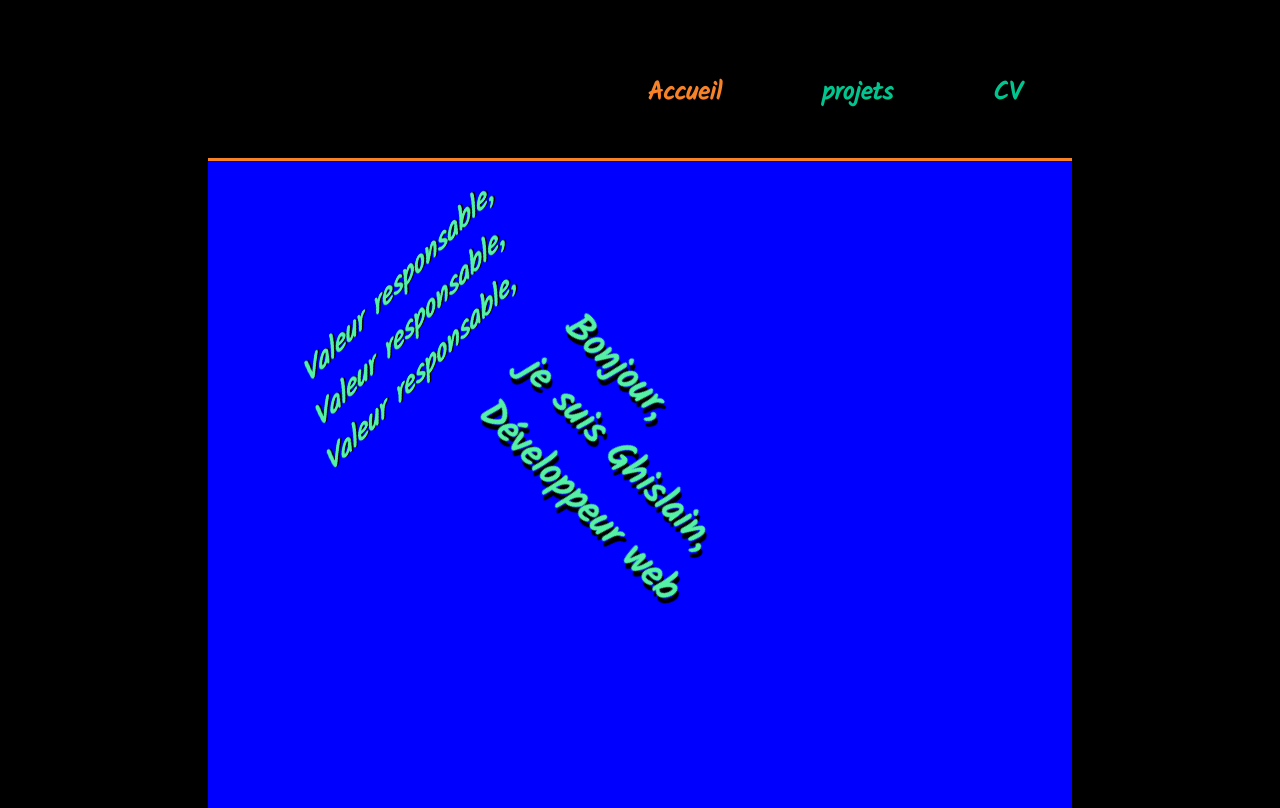
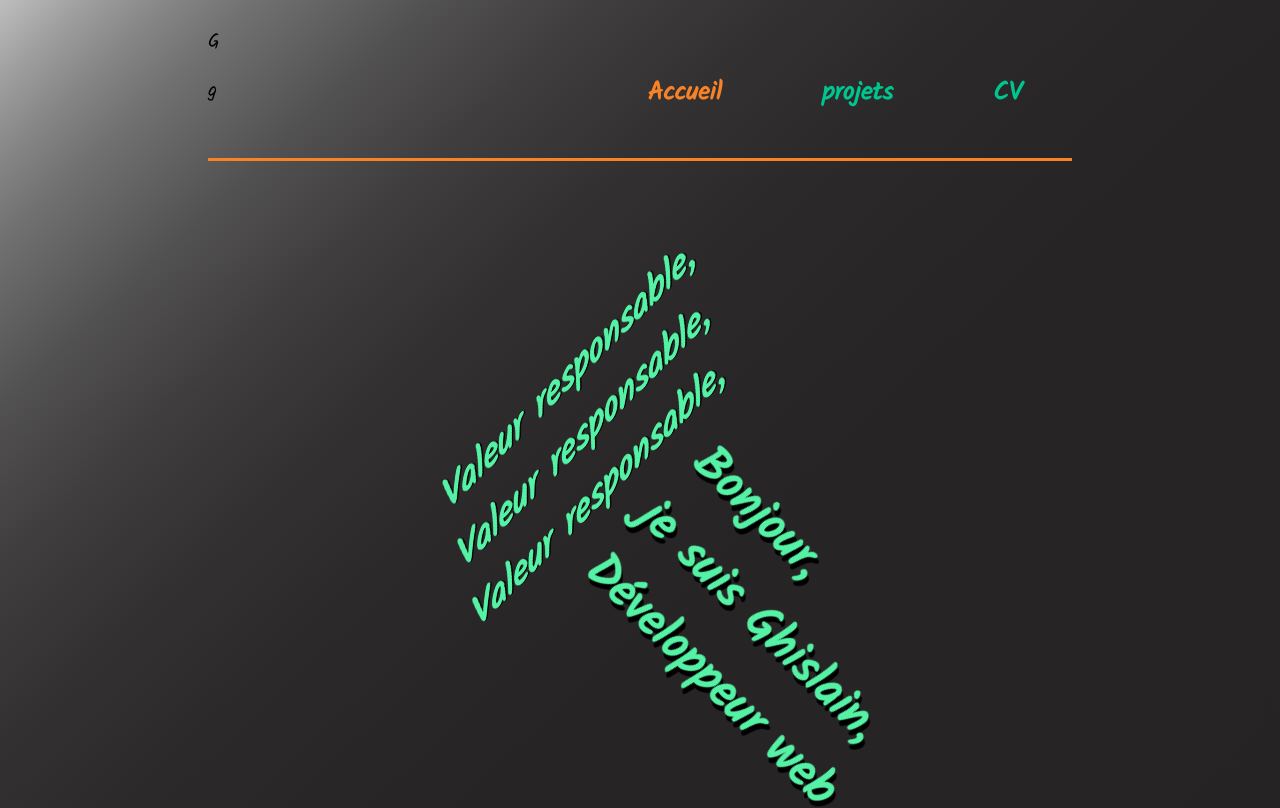
Before and after one commit to ghislaingirardeau/Portfolio_Nuxt, a Nuxt app: page / in a window 1280 px wide. Shown: the top 808 px of the page. Built offline with nearby package versions, Linux system fonts and the light colour scheme.

Commit message:
layout texte presenation

```diff
--- a/assets/css/sass/body.scss
+++ b/assets/css/sass/body.scss
@@ -1,7 +1,7 @@
 body {
   font-size: 1.2rem;
   font-family: $font_paragraphe;
-  background-color: black;
+  background: linear-gradient(to top left, rgb(37, 35, 35), 90%, rgb(190, 190, 190));
 }
 
 a {
--- a/assets/css/sass/pages/accueil.scss
+++ b/assets/css/sass/pages/accueil.scss
@@ -3,24 +3,25 @@
 }
 .block__presentation{
     height: 800px;
-    background-color: blue;
     position: relative;
 
 }
 .block__moi{
+    font-size: 3rem;
     text-shadow: 5px 3px black;
     text-align: left;
     transform: rotateZ(45deg) rotateY(0deg);
     position: absolute;
-    top: 180px;
-    left: 280px;
+    top: 40%;
+    left: 45%;
 
 }
 .block__valeur{
+    font-size: 1.6rem;
     text-shadow: 2px 1px black;
     transform: rotateZ(-45deg) rotateY(30deg) rotateX(-50deg);
     position: absolute;
-    top: 50px;
-    left: 50px;
+    top: 15%;
+    left: 20%;
 
 }
```
